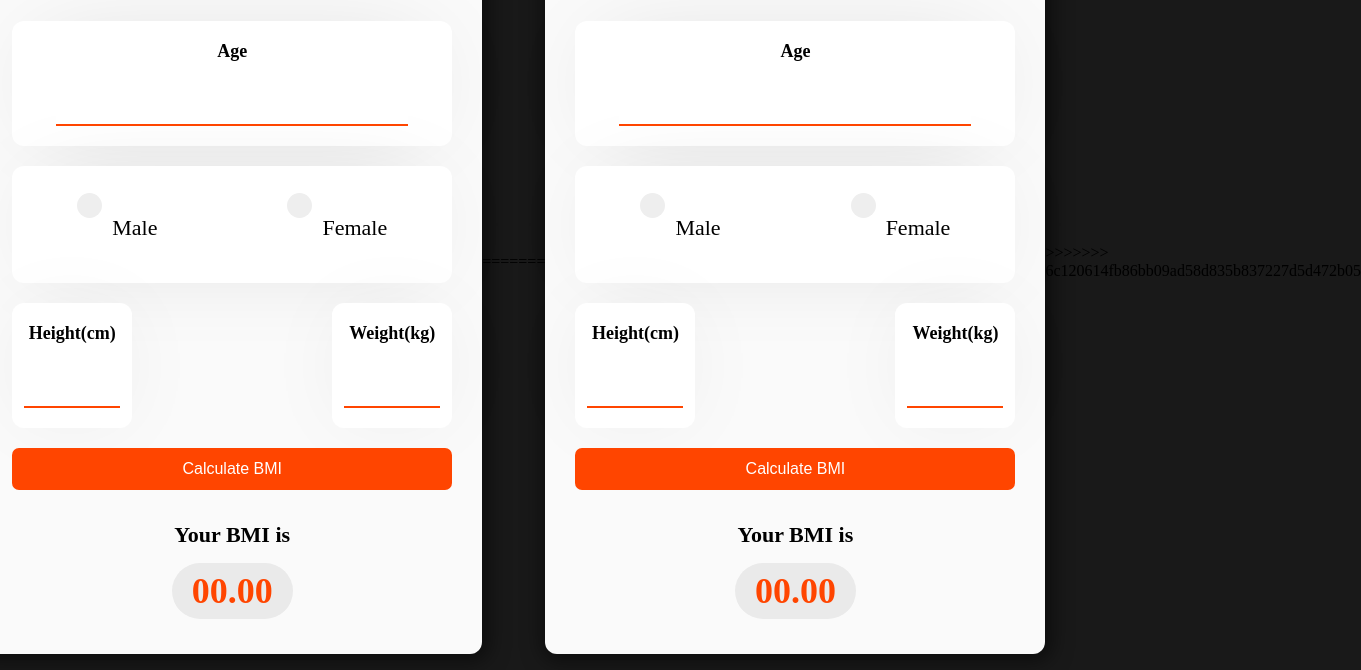
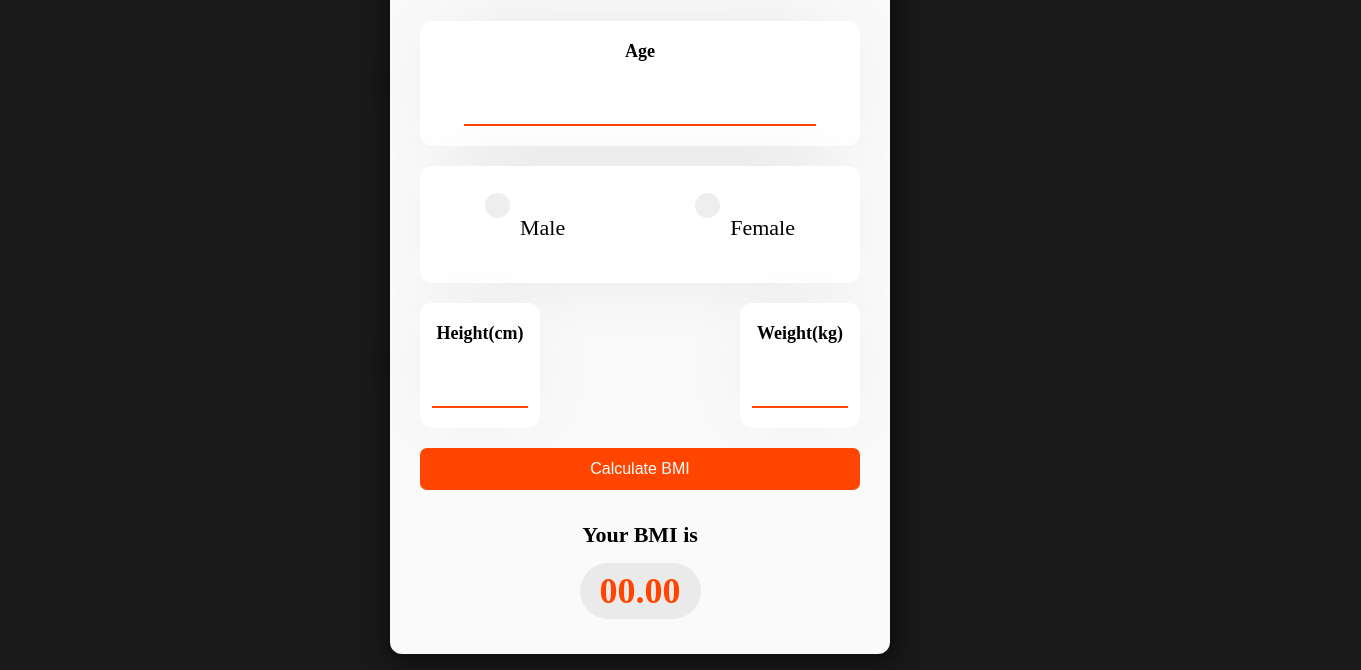
Before and after one commit to ArcherTembe/BMI-calc, a plain HTML site: page index.html in a window 1280 px wide. Shown: the part 146-816 px from the top of the page, 1361 px wide, since content can reach past the window. Drawn offline with Linux system fonts and the light colour scheme.

Commit message:
Fix merge conflicts in index.html
Removed merge conflict markers and cleaned up HTML structure.

```diff
--- a/index.html
+++ b/index.html
@@ -1,4 +1,3 @@
-<<<<<<< HEAD
 <!DOCTYPE html>
 <html lang="en">
 <head>
@@ -75,82 +74,4 @@
 <script src="script.js"></script>
 
 </body>
-=======
-<!DOCTYPE html>
-<html lang="en">
-<head>
-    <meta charset="UTF-8">
-    <meta http-equiv="X-UA-Compatible" content="IE=edge">
-    <meta name="viewport" content="width=device-width, initial-scale=1.0">
-    <link rel="stylesheet" href="stylee.css">
-    <title>BMI Calculator</title>
-</head>
-<body>
-
-    <div class="container">
-        <div class="box">
-          <h1>BMI Calculator</h1>
-          <div class="content">
-
-
-            <div class="input">
-                <label for="height">Age</label>
-                <input type="number" class="text-input" id="age" min="14" max="100" autocomplete="off" required/>
-            </div>
-
-            <div class="gender">
-
-                <label class="container">
-                    <input type="radio" name="radio" id="m"><p class="text">Male</p>
-                    <span class="checkmark"></span>
-                  </label>
-
-
-                <label class="container">
-                    <input type="radio" name="radio" id="f" ><p class="text">Female</p>
-                      <span class="checkmark"></span>
-                    </label>
-
-            </div>
-
-            <div class="containerHW">
-            <div class="inputH">
-              <label for="height">Height(cm)</label>
-              <input type="number" id="height" min="100" max="220" required>
-            </div>
-
-            <div class="inputW">
-              <label for="weight" min="30" max="300">Weight(kg)</label>
-              <input type="number" id="weight" min="30" max="300" required>
-            </div>
-          </div>
-
-            <button class="calculate" id="submit" onclick="calculate();">Calculate BMI</button>
-          </div>
-          <div class="result">
-            <p>Your BMI is</p>
-            <div id="result">00.00</div>
-            <p class="comment"></p>
-          </div>
-
-
-
-        </div>
-      </div>
-
-    <!-- The Modal -->
-    <div id="myModal" class="modal">
-      <!-- Modal content -->
-    <div class="modal-content">
-      <span class="close">&times;</span>
-      <p id="modalText"></p>
-    </div></div>
-
-
-
-
-<script src="script.js"></script>
-
-</body>
->>>>>>> 6c120614fb86bb09ad58d835b837227d5d472b05
 </html>
```
